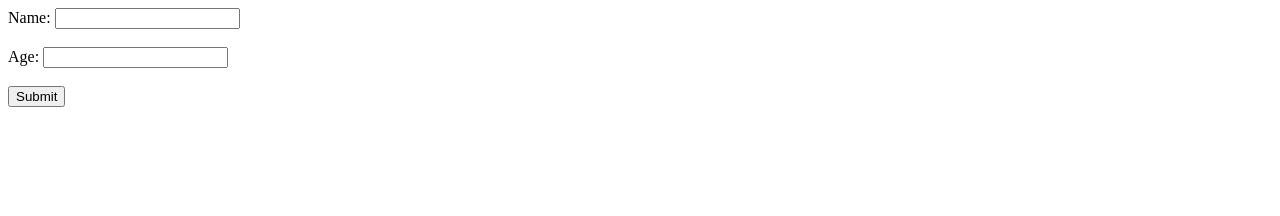
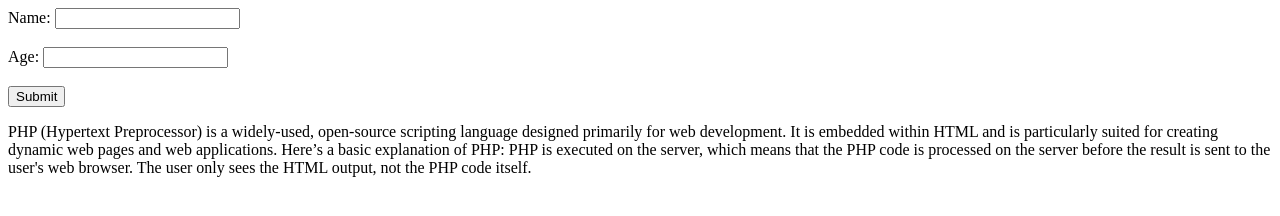
Before and after one commit to Komalgupta342/demo, a plain HTML site: page index.html in a window 1280 px wide. Drawn offline with Linux system fonts and the light colour scheme.

Commit message:
Add files via upload

```diff
--- a/index.html
+++ b/index.html
@@ -13,6 +13,10 @@
         Age: <input type="text" name="age"><br><br>
         <input type="submit" name="save">
     </form>
+    <P>PHP (Hypertext Preprocessor) is a widely-used, open-source scripting language designed primarily for web development. It is embedded within HTML and is particularly suited for creating dynamic web pages and web applications. Here’s a basic explanation of PHP:
+
+        PHP is executed on the server, which means that the PHP code is processed on the server before the result is sent to the user's web browser. The user only sees the HTML output, not the PHP code itself.
+    </P>
 
     <!-- <?php
   if(isset($_POST['save'])){
```
